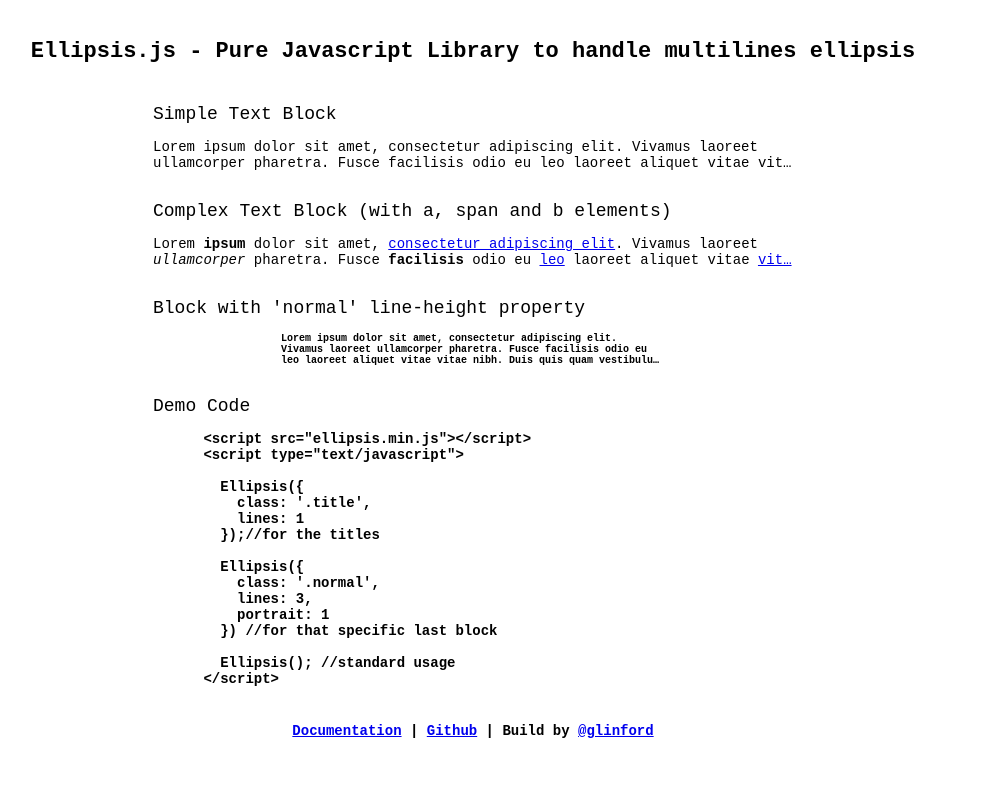
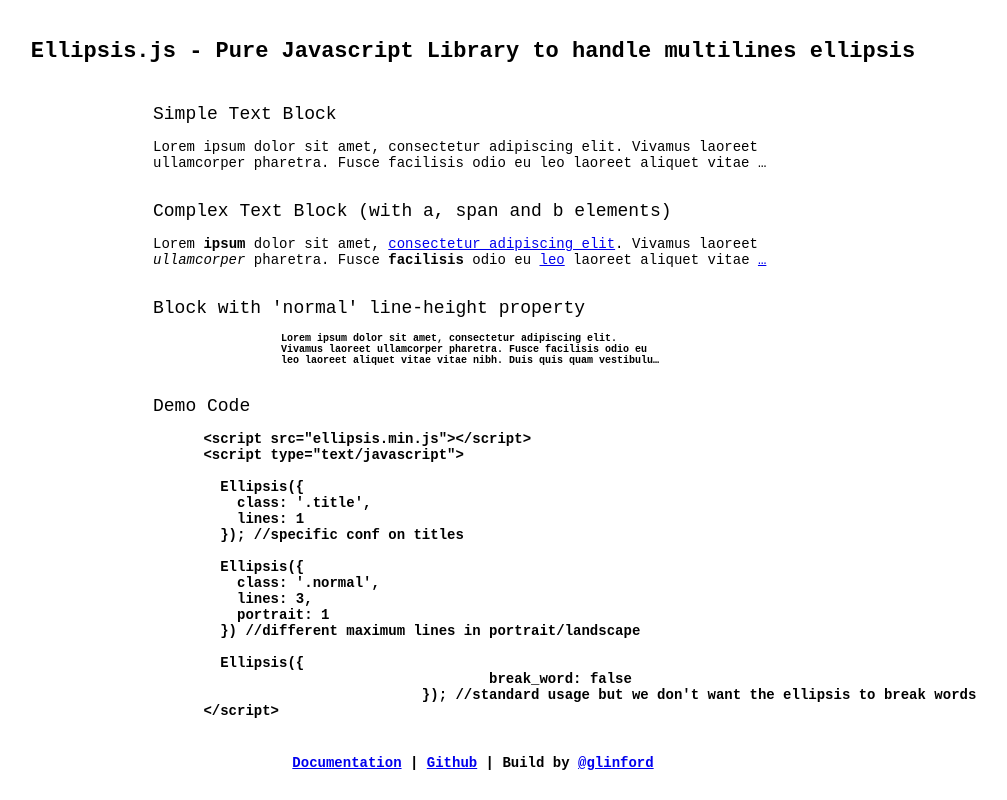
Before and after one commit to glinford/ellipsis.js, a website: page index.html in a window 1280 px wide. Shown: the whole page, without its empty margins (175-1182 px from the left). Drawn offline with Linux system fonts and the light colour scheme.

Commit message:
Word Breaking Configuration Added

```diff
--- a/ellipsis.js
+++ b/ellipsis.js
@@ -8,7 +8,8 @@
     responsive: true,
     class: '.clamp',
     lines: 2,
-  portrait: null
+    portrait: null,
+    break_word: true
   };
 
   var merge = function(obj1, obj2){
@@ -85,7 +86,7 @@
           }
         };
 
-      if(this.prop.height > this.prop.lineheight * this.lines.current){
+        if(this.isNotCorrect()){
           if(elements[n].childNodes.length && elements[n].childNodes.length > 1){
             this.handleChilds(elements[n]);
           } else if(elements[n].childNodes.length && elements[n].childNodes.length === 1 && elements[n].childNodes[0].nodeType === 3){
@@ -95,15 +96,62 @@
 
       }
     },
+    breakWord: function(str, str2, fix){
+      var words = str.split(' ');
+      words.pop();
+      if(fix){
+        words.pop();
+      }
+      if(!str2){
+        if(words[words.length - 1]){
+          words[words.length - 1] = words[words.length - 1].replace(/(,$)/g, "").replace(/(\.$)/g, "");
+        }
+        words.push(this.conf.ellipsis);
+        return words.join(' ');
+      } else {
+        if(words[words.length - 1]){
+          words[words.length - 1] = words[words.length - 1].replace(/(,$)/g, "").replace(/(\.$)/g, "");
+          words.push(this.conf.ellipsis);
+          return [words.join(' '), str2]
+        } else if(!words[words.length - 1] && str2){
+          var str2 = ' ' + str2.trim().replace(/(,$)/g, "").replace(/(\.$)/g, "") + ' ';
+          words.push(this.conf.ellipsis);
+          return [words.join(' '), str2];
+        }
+      }
+    },
     simpleText: function(element){
       var childText = element.childNodes[0].nodeValue;
       while(this.prop.height > (this.prop.lineheight * this.lines.current)){
         element.childNodes[0].nodeValue = childText.slice(0, -1);
         childText = element.childNodes[0].nodeValue;
       }
+      if(this.conf.break_word){
         element.childNodes[0].nodeValue = childText.slice(0, -this.conf.ellipsis.length) + this.conf.ellipsis;
-    if(this.prop.height > this.prop.lineheight * this.lines.current){ //edge case
+        if(this.isNotCorrect()){ //edge case
           element.childNodes[0].nodeValue = ' ' + element.childNodes[0].nodeValue.slice(0, -(this.conf.ellipsis.length + 1)).trim().slice(0, -(this.conf.ellipsis.length)) + this.conf.ellipsis;
+        }
+      } else {
+        element.childNodes[0].nodeValue = this.breakWord(element.childNodes[0].nodeValue);
+        if(this.isNotCorrect()){ //edge case
+          element.childNodes[0].nodeValue = this.breakWord(element.childNodes[0].nodeValue, null, true);
+        }
+      }
+    },
+    isNotCorrect: function(){
+      return this.prop.height > (this.prop.lineheight * this.lines.current);
+    },
+    processBreak: function(dOne, dTwo, fix){
+      var r = this.breakWord(dOne.innerHTML || dOne.nodeValue, dTwo.innerHTML || dTwo.nodeValue, fix);
+      if(dOne.innerHTML){
+        dOne.innerHTML = r[0];
+      } else {
+        dOne.nodeValue = r[0];
+      }
+      if(dTwo.innerHTML){
+        dTwo.innerHTML = r[1];
+      } else {
+        dTwo.nodeValue = r[1];
       }
     },
     handleChilds: function(e){
@@ -126,13 +174,24 @@
               domChilds[i].nodeValue = childText.slice(0, -1);
               childText = domChilds[i].nodeValue;
             }
+
+            if(this.conf.break_word){
               domChilds[i].nodeValue = childText.slice(0, -this.conf.ellipsis.length) + this.conf.ellipsis;
-          if(this.prop.height > this.prop.lineheight * this.lines.current){ //edge case
+              if(this.isNotCorrect()){ //edge case
                 domChilds[i].nodeValue = ' ' + domChilds[i].nodeValue.slice(0, -this.conf.ellipsis.length).trim().slice(0, -this.conf.ellipsis.length);
                 if(domChilds[i].nodeValue.length > 1){
                   domChilds[i].nodeValue = domChilds[i].nodeValue + this.conf.ellipsis;
                 } else {
                   continue;
+                }
+              }
+            } else {
+              if(!domChilds[i].innerHTML && !domChilds[i].nodeValue){
+                continue;
+              }
+              this.processBreak(domChilds[i], domChilds[i - 1]);
+              if(this.isNotCorrect()){ //edge case
+                this.processBreak(domChilds[i], domChilds[i - 1], true);
               }
             }
           } else {
@@ -142,13 +201,23 @@
               domChilds[i].innerHTML = childText.slice(0, -1);
               childText = domChilds[i].innerHTML;
             }
+            if(this.conf.break_word){
               domChilds[i].innerHTML = childText.slice(0, -this.conf.ellipsis.length) + this.conf.ellipsis;
-          if(this.prop.height > this.prop.lineheight * this.lines.current){ //edge case
+              if(this.isNotCorrect()){ //edge case
                 domChilds[i].innerHTML = ' ' + domChilds[i].innerHTML.slice(0, -this.conf.ellipsis.length).trim().slice(0, -this.conf.ellipsis.length);
                 if(domChilds[i].innerHTML.length > 1){
                   domChilds[i].innerHTML = domChilds[i].innerHTML + this.conf.ellipsis;
                 } else {
                   continue;
+                }
+              }
+            } else {
+              if(!domChilds[i].innerHTML && !domChilds[i].nodeValue){
+                continue;
+              }
+              this.processBreak(domChilds[i], domChilds[i - 1]);
+              if(this.isNotCorrect()){ //edge case
+                this.processBreak(domChilds[i], domChilds[i - 1], true);
               }
             }
           }
--- a/index.html
+++ b/index.html
@@ -93,15 +93,17 @@
         Ellipsis({
           class: '.title',
           lines: 1
-        });//for the titles
+        }); //specific conf on titles
 
         Ellipsis({
           class: '.normal',
           lines: 3,
           portrait: 1
-        }) //for that specific last block
+        }) //different maximum lines in portrait/landscape
 
-        Ellipsis(); //standard usage
+        Ellipsis({
+					break_word: false
+				}); //standard usage but we don't want the ellipsis to break words
       &lt;/script&gt;
     </pre>
   </section>
@@ -118,10 +120,12 @@
       Ellipsis({
         class: '.normal',
         lines: 3,
-        portrait: 1
-      });
+        portrait: 1,
+      }); //different maximum lines in portrait/landscape
 
-      Ellipsis(); //default conf with .clamp
+      Ellipsis({
+				break_word: false
+			}); //standard usage but we don't want the ellipsis to break words
     </script>
 	</footer>
 
--- a/package.json
+++ b/package.json
@@ -1,6 +1,6 @@
 {
   "name": "ellipsis.js",
-  "version": "0.0.1",
+  "version": "0.0.2",
   "description": "Ellipsis.js - Pure Javascript Library to handle multilines ellipsis",
   "main": "ellipsis.js",
   "scripts": {
```
Also changed, not shown: ellipsis.min.js. Lines whose indentation alone changed are shown as unchanged.
